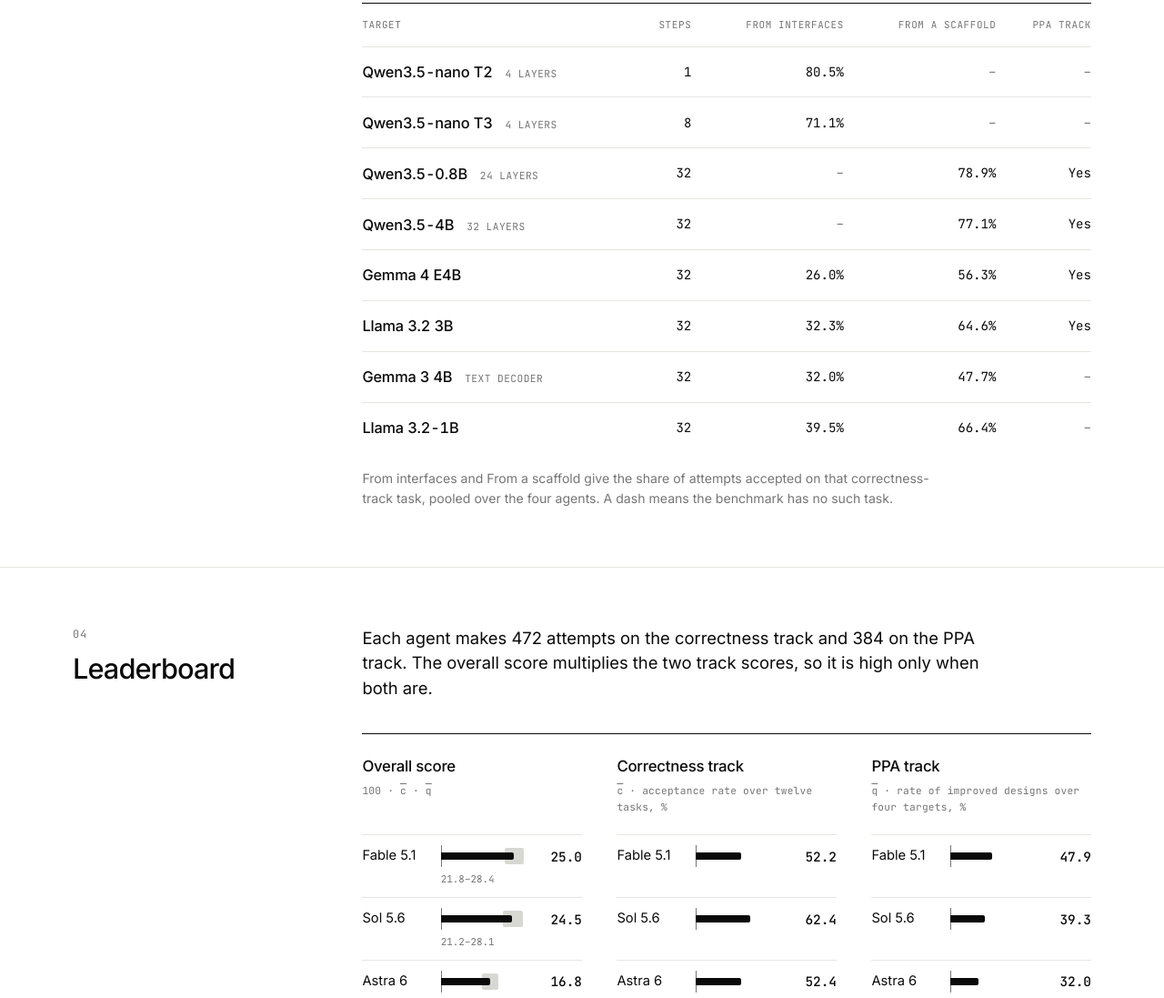
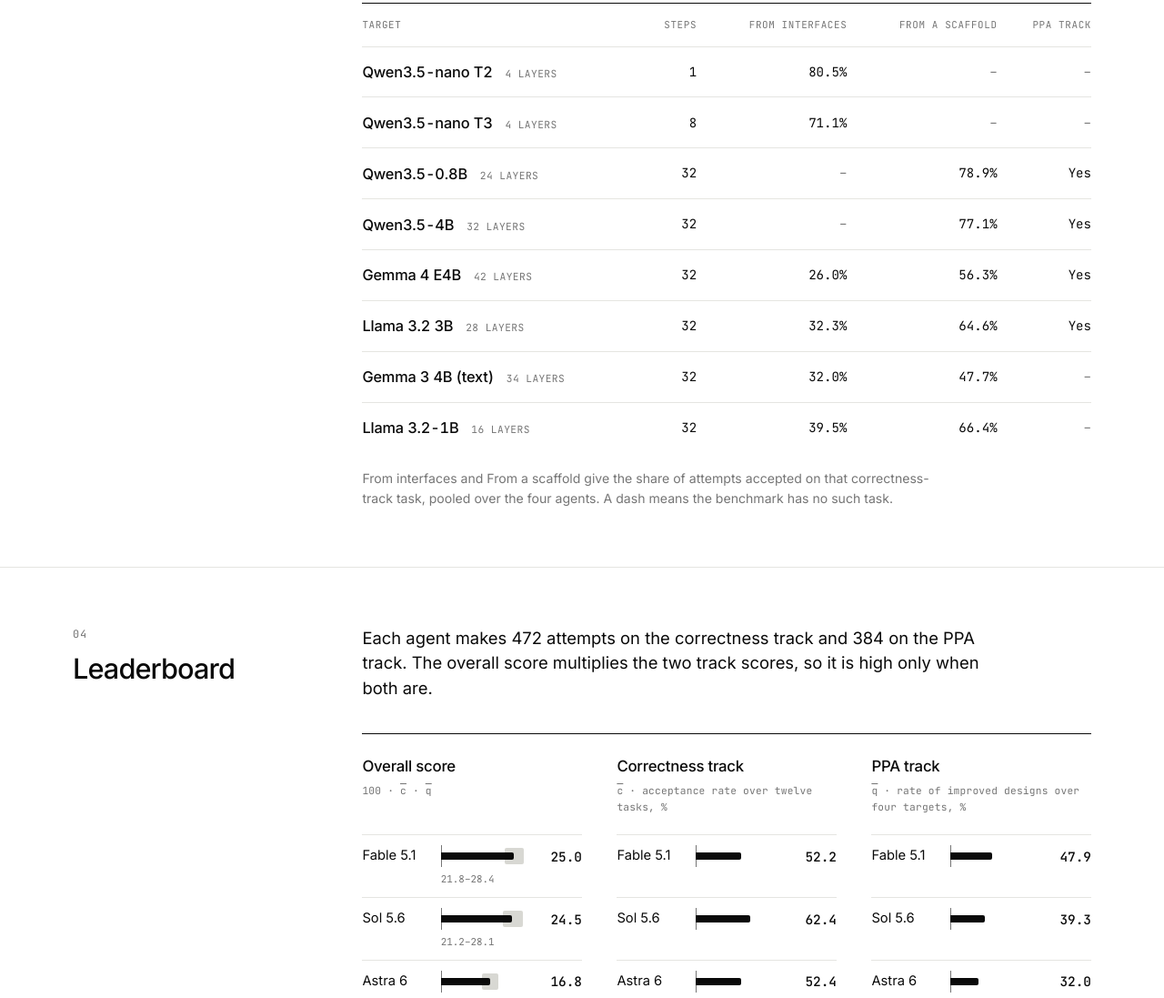
Before and after one commit to frontiereval/AIChipBench, a plain HTML site: page index.html in a window 1280 px wide. Shown: the part 3018-4115 px from the top of the page at 91% size. Drawn offline with Linux system fonts and the light colour scheme.

Commit message:
Give the layer count of every decoder target
Co-Authored-By: Claude Fable 5.2 <noreply@anthropic.com>

```diff
--- a/index.html
+++ b/index.html
@@ -242,7 +242,7 @@ footer .c{color:var(--d-ink-3)}
     <p class="intro">The correctness track has twelve tasks on seven decoder targets from three model families. Qwen3.5-nano is our name for a compact Qwen-derived configuration with four layers, width 256, and a 4,096-token vocabulary. Four of the targets are also the PPA targets.</p>
     <div class="tgt reveal"><div class="scroll"><table>
       <thead><tr><th scope="col">Target</th><th scope="col">Steps</th><th scope="col">From interfaces</th><th scope="col">From a scaffold</th><th scope="col">PPA track</th></tr></thead>
-      <tbody><tr><th scope="row">Qwen3.5-nano T2 <span>4 layers</span></th><td>1</td><td>80.5%</td><td class="none">&ndash;</td><td class="none">&ndash;</td></tr><tr><th scope="row">Qwen3.5-nano T3 <span>4 layers</span></th><td>8</td><td>71.1%</td><td class="none">&ndash;</td><td class="none">&ndash;</td></tr><tr><th scope="row">Qwen3.5-0.8B <span>24 layers</span></th><td>32</td><td class="none">&ndash;</td><td>78.9%</td><td>Yes</td></tr><tr><th scope="row">Qwen3.5-4B <span>32 layers</span></th><td>32</td><td class="none">&ndash;</td><td>77.1%</td><td>Yes</td></tr><tr><th scope="row">Gemma 4 E4B</th><td>32</td><td>26.0%</td><td>56.3%</td><td>Yes</td></tr><tr><th scope="row">Llama 3.2 3B</th><td>32</td><td>32.3%</td><td>64.6%</td><td>Yes</td></tr><tr><th scope="row">Gemma 3 4B <span>text decoder</span></th><td>32</td><td>32.0%</td><td>47.7%</td><td class="none">&ndash;</td></tr><tr><th scope="row">Llama 3.2-1B</th><td>32</td><td>39.5%</td><td>66.4%</td><td class="none">&ndash;</td></tr></tbody>
+      <tbody><tr><th scope="row">Qwen3.5-nano T2 <span>4 layers</span></th><td>1</td><td>80.5%</td><td class="none">&ndash;</td><td class="none">&ndash;</td></tr><tr><th scope="row">Qwen3.5-nano T3 <span>4 layers</span></th><td>8</td><td>71.1%</td><td class="none">&ndash;</td><td class="none">&ndash;</td></tr><tr><th scope="row">Qwen3.5-0.8B <span>24 layers</span></th><td>32</td><td class="none">&ndash;</td><td>78.9%</td><td>Yes</td></tr><tr><th scope="row">Qwen3.5-4B <span>32 layers</span></th><td>32</td><td class="none">&ndash;</td><td>77.1%</td><td>Yes</td></tr><tr><th scope="row">Gemma 4 E4B <span>42 layers</span></th><td>32</td><td>26.0%</td><td>56.3%</td><td>Yes</td></tr><tr><th scope="row">Llama 3.2 3B <span>28 layers</span></th><td>32</td><td>32.3%</td><td>64.6%</td><td>Yes</td></tr><tr><th scope="row">Gemma 3 4B (text) <span>34 layers</span></th><td>32</td><td>32.0%</td><td>47.7%</td><td class="none">&ndash;</td></tr><tr><th scope="row">Llama 3.2-1B <span>16 layers</span></th><td>32</td><td>39.5%</td><td>66.4%</td><td class="none">&ndash;</td></tr></tbody>
     </table></div></div>
     <p class="tnote">From interfaces and From a scaffold give the share of attempts accepted on that correctness-track task, pooled over the four agents. A dash means the benchmark has no such task.</p>
   </div>
```
Also changed, not shown: 1 other file.
